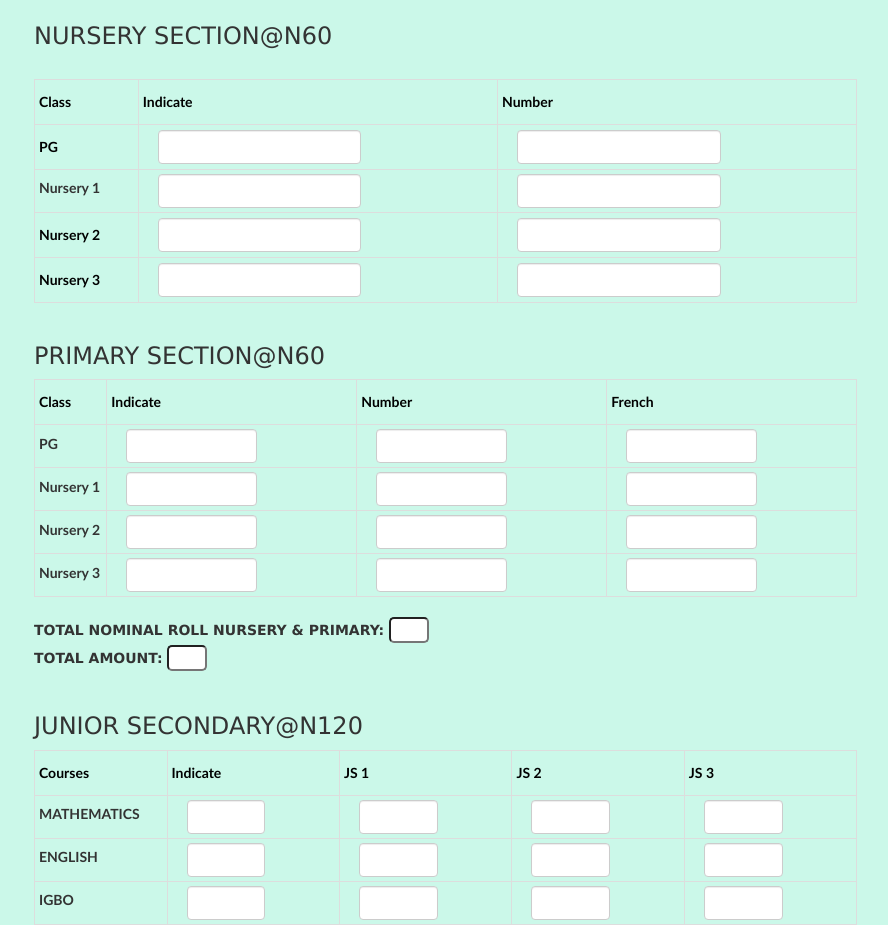
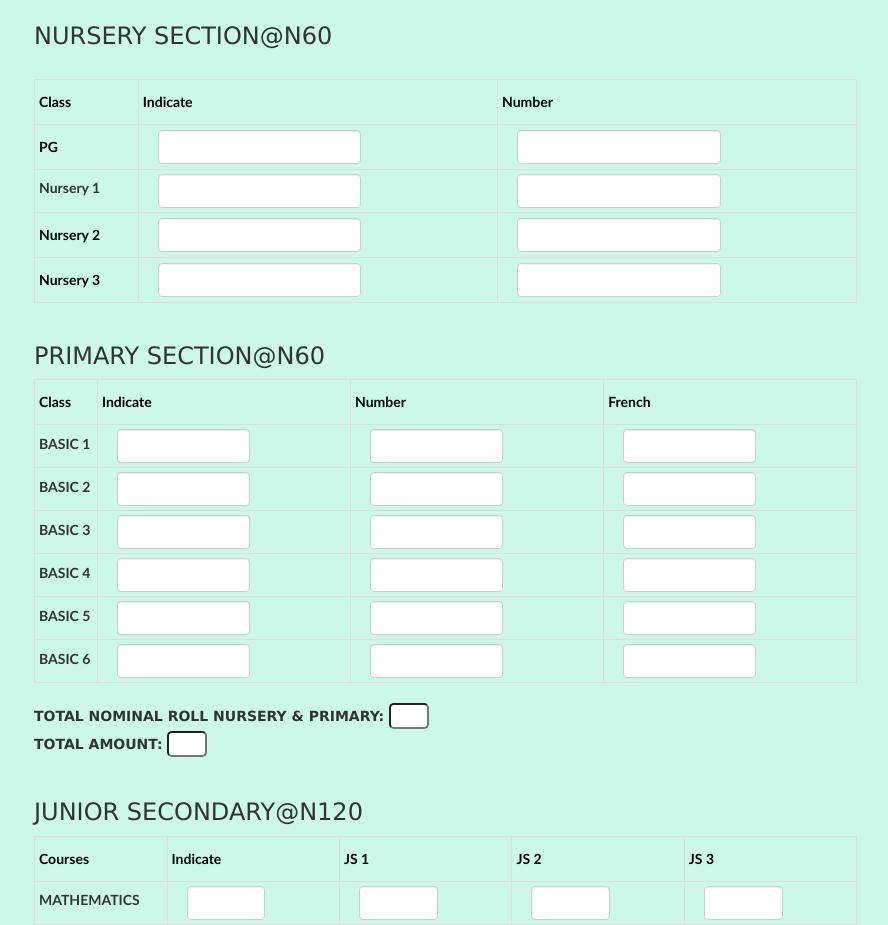
Before and after one commit to browny32/pps, a plain HTML site: page index.html in a window 1280 px wide. Shown: the part 451-1376 px from the top of the page, without its empty margins (301-1189 px from the left). Drawn offline with Linux system fonts and the light colour scheme.

Commit message:
CORRECTION

```diff
--- a/index.html
+++ b/index.html
@@ -28,25 +28,25 @@
                         <div class="form-group">
                             <label class="control-label col-sm-3" for="">Address:</label>
                             <div class="col-sm-8">
-                                <input type="password" class="form-control" id="" placeholder="">
+                                <input type="" class="form-control" id="" placeholder="">
                             </div>
                         </div>
                         <div class="form-group">
                             <label class="control-label col-sm-3" for="">Area:</label>
                             <div class="col-sm-8">
-                                <input type="password" class="form-control" id="" placeholder="">
+                                <input type="" class="form-control" id="" placeholder="">
                             </div>
                         </div>
                         <div class="form-group">
                             <label class="control-label col-sm-3" for="">Phone:</label>
                             <div class="col-sm-8">
-                                <input type="password" class="form-control" id="" placeholder="">
+                                <input type="" class="form-control" id="" placeholder="">
                             </div>
                         </div>
                         <div class="form-group">
                             <label class="control-label col-sm-3" for="">Zone:</label>
                             <div class="col-sm-8">
-                                <input type="password" class="form-control" id="" placeholder="">
+                                <input type="" class="form-control" id="" placeholder="">
                             </div>
                         </div>
                         <div class="table-responsive">
@@ -171,7 +171,7 @@
                                         <tr>
                                             <td>
 
-                                                <label>PG</label>
+                                                <label>BASIC 1</label>
 
                                             </td>
                                             <td>
@@ -200,7 +200,7 @@
                                         <tr>
                                             <td>
 
-                                                <label>Nursery 1</label>
+                                                <label>BASIC 2</label>
 
                                             </td>
                                             <td>
@@ -229,7 +229,7 @@
                                         <tr>
                                             <td>
 
-                                                <label>Nursery 2</label>
+                                                <label>BASIC 3</label>
 
                                             </td>
                                             <td>
@@ -257,7 +257,62 @@
                                         <tr>
                                             <td>
 
-                                                <label>Nursery 3</label>
+                                                <label>BASIC 4</label>
+
+                                            </td>
+                                            <td>
+
+                                                    <div class="col-sm-8">
+                                                            <input type="" class="form-control" id="" placeholder="">
+                                                        </div>
+                                            </td>
+                                            <td>
+
+                                                    <div class="col-sm-8">
+                                                            <input type="" class="form-control" id="" placeholder="">
+                                                        </div>
+
+                                            </td>
+                                            <td>
+
+                                                    <div class="col-sm-8">
+                                                            <input type="" class="form-control" id="" placeholder="">
+                                                        </div>
+
+                                            </td>
+                                        </tr>
+                                        <tr>
+                                            <td>
+
+                                                <label>BASIC 5</label>
+
+                                            </td>
+                                            <td>
+
+                                                    <div class="col-sm-8">
+                                                            <input type="" class="form-control" id="" placeholder="">
+                                                        </div>
+                                            </td>
+                                            <td>
+
+                                                    <div class="col-sm-8">
+                                                            <input type="" class="form-control" id="" placeholder="">
+                                                        </div>
+
+                                            </td>
+                                            <td>
+
+                                                    <div class="col-sm-8">
+                                                            <input type="" class="form-control" id="" placeholder="">
+                                                        </div>
+
+                                            </td>
+                                        </tr>
+
+                                        <tr>
+                                            <td>
+
+                                                <label>BASIC 6</label>
 
                                             </td>
                                             <td>
```
